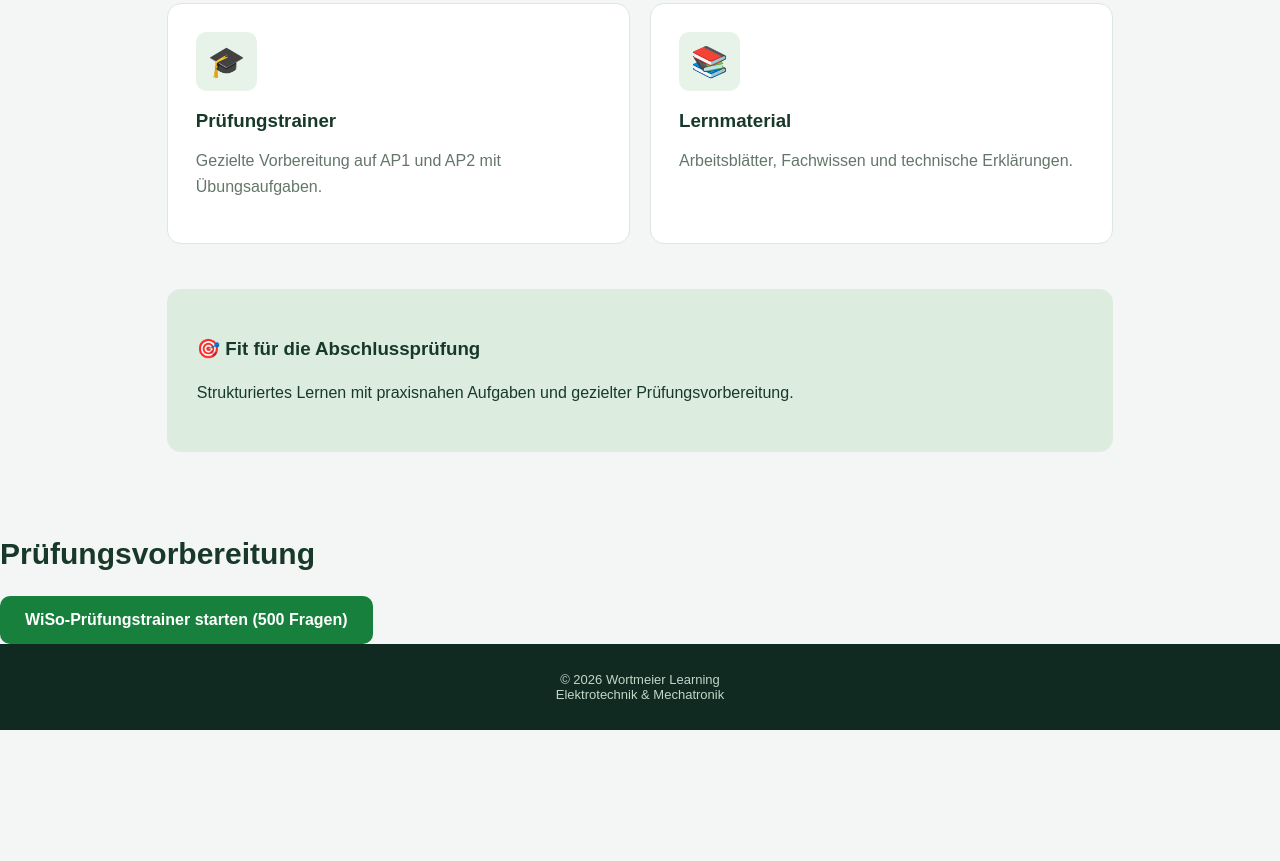
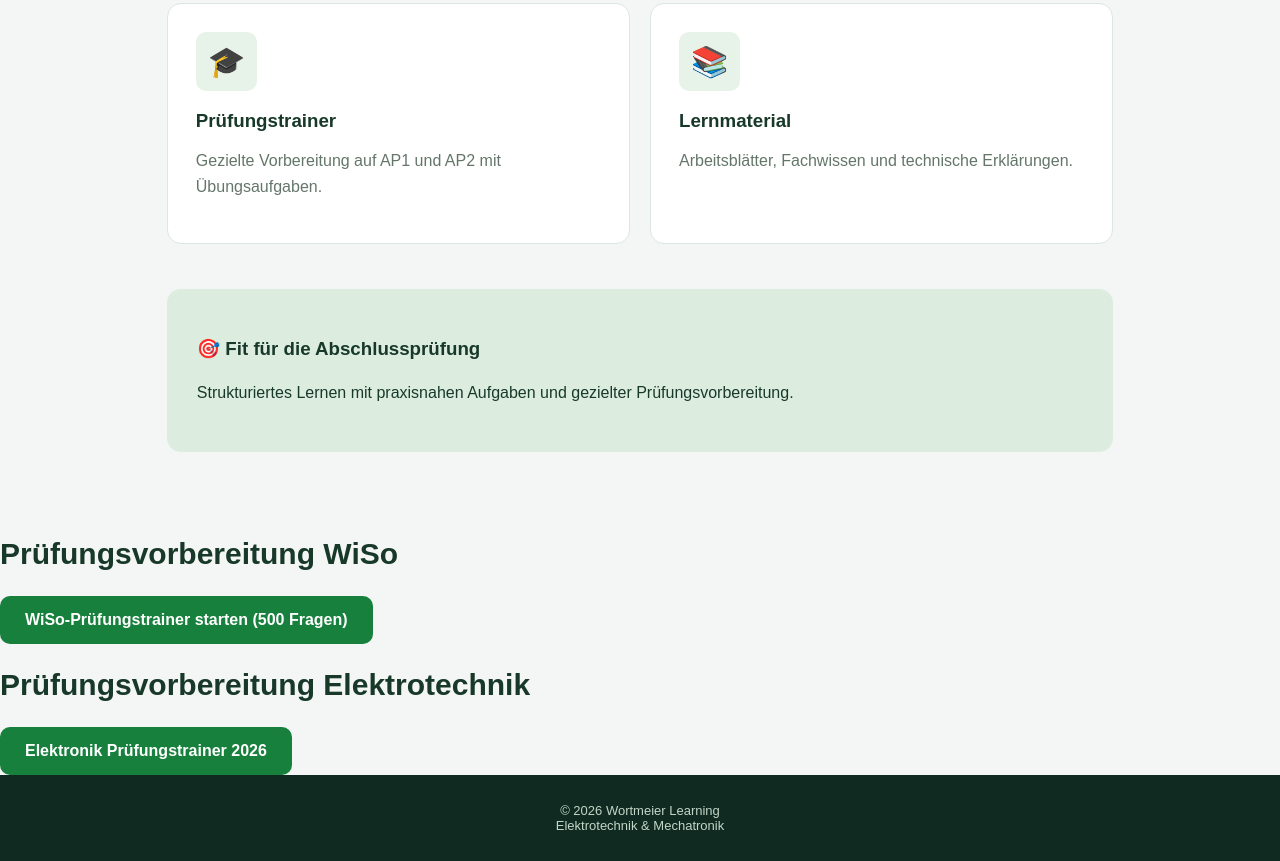
Before and after one commit to thorwort/Wortmeier_info, a plain HTML site: page index.html in a window 1280 px wide. Shown: the part 1058-1919 px from the top of the page. Before the commit the page ends 1788 px from the top, so only its background shows below. Drawn offline with Linux system fonts and the light colour scheme.

Commit message:
Update index.html

```diff
--- a/index.html
+++ b/index.html
@@ -229,7 +229,7 @@ footer {
   </div>
 </main>
 
-<h2>Prüfungsvorbereitung</h2>
+<h2>Prüfungsvorbereitung WiSo</h2>
 
 <a href="WiSo_IHK_AP2_500_Fragen.html"
    style="display:inline-block;
@@ -241,7 +241,18 @@ footer {
           font-weight:bold;">
   WiSo-Prüfungstrainer starten (500 Fragen)
 </a>
+<h2>Prüfungsvorbereitung Elektrotechnik</h2>
 
+<a href="Elektrotechnik_Pruefungstrainer_550_Fragen.html"
+   style="display:inline-block;
+          padding:15px 25px;
+          background:#16803c;
+          color:white;
+          border-radius:10px;
+          text-decoration:none;
+          font-weight:bold;">
+  Elektronik Prüfungstrainer 2026
+</a>
 <footer>
   © 2026 Wortmeier Learning<br>
   Elektrotechnik & Mechatronik
```
